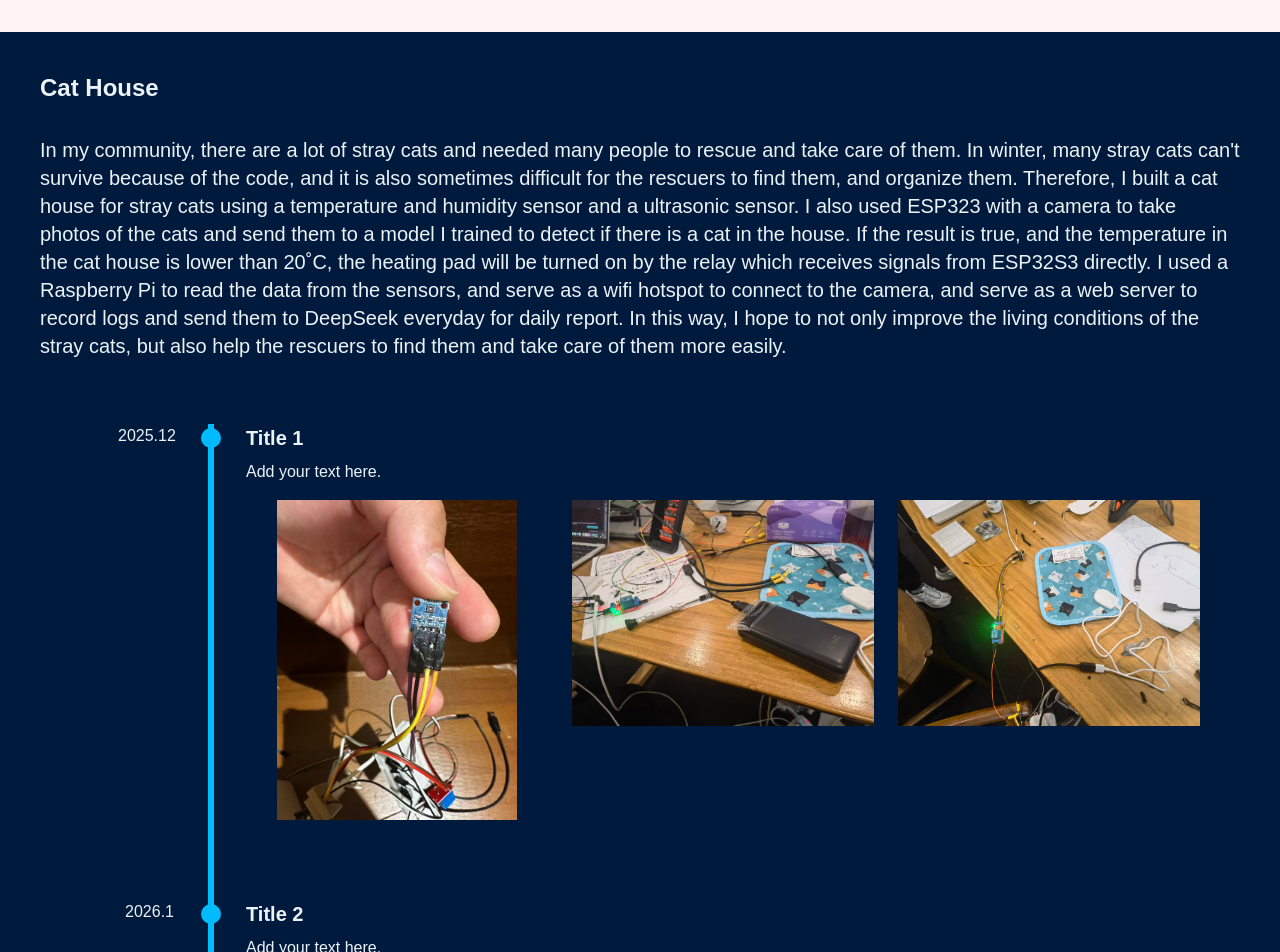
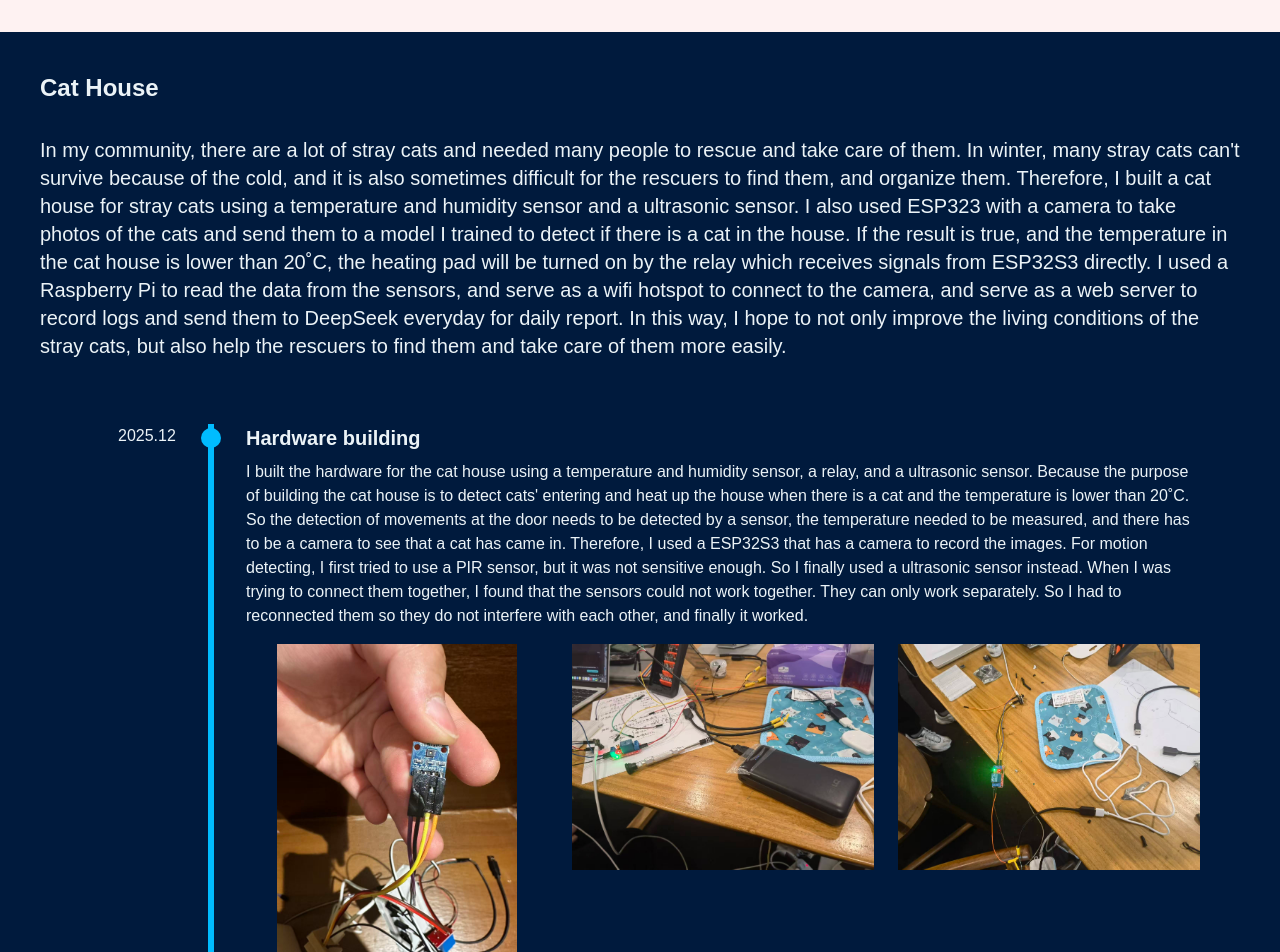
Before and after one commit to Heiji329810/portfolio-project, a React (Vite) app: page /cathouse in a window 1280 px wide. Shown: the part 80-1032 px from the top of the page. Built offline with nearby package versions, Linux system fonts and the light colour scheme.

Commit message:
include dist folder small project

```diff
--- a/src/App.tsx
+++ b/src/App.tsx
@@ -4,7 +4,6 @@ import { ScreenHome } from "./components/pages/ScreenHome";
 import { ScreenProjects } from "./components/pages/ScreenProjects";
 
 import { MenuBar } from "./components/pages/menu-bar";
-import { AboutECommerce } from "./components/pages/about-ecommerse";
 import { ScreenCathouse } from "./components/pages/ScreenCathouse";
 import { ScreenExploration } from "./components/pages/ScreenExploration";
 import { ScreenContact } from "./components/pages/ScreenContact";
--- a/src/components/pages/ScreenCathouse.tsx
+++ b/src/components/pages/ScreenCathouse.tsx
@@ -2,15 +2,15 @@ export function ScreenCathouse() {
   return (
     <div className="p-10">
       <h1 className="mb-8 text-2xl font-bold">Cat House</h1>
-      <h5 className="mb-6 text-xl">In my community, there are a lot of stray cats and needed many people to rescue and take care of them. In winter, many stray cats can't survive because of the code, and it is also sometimes difficult for the rescuers to find them, and organize them. Therefore, I built a cat house for stray cats using a temperature and humidity sensor and a ultrasonic sensor. I also used ESP323 with a camera to take photos of the cats and send them to a model I trained to detect if there is a cat in the house. If the result is true, and the temperature in the cat house is lower than 20˚C, the heating pad will be turned on by the relay which receives signals from ESP32S3 directly. I used a Raspberry Pi to read the data from the sensors, and serve as a wifi hotspot to connect to the camera, and serve as a web server to record logs and send them to DeepSeek everyday for daily report. In this way, I hope to not only improve the living conditions of the stray cats, but also help the rescuers to find them and take care of them more easily.</h5>
+      <h5 className="mb-6 text-xl">In my community, there are a lot of stray cats and needed many people to rescue and take care of them. In winter, many stray cats can't survive because of the cold, and it is also sometimes difficult for the rescuers to find them, and organize them. Therefore, I built a cat house for stray cats using a temperature and humidity sensor and a ultrasonic sensor. I also used ESP323 with a camera to take photos of the cats and send them to a model I trained to detect if there is a cat in the house. If the result is true, and the temperature in the cat house is lower than 20˚C, the heating pad will be turned on by the relay which receives signals from ESP32S3 directly. I used a Raspberry Pi to read the data from the sensors, and serve as a wifi hotspot to connect to the camera, and serve as a web server to record logs and send them to DeepSeek everyday for daily report. In this way, I hope to not only improve the living conditions of the stray cats, but also help the rescuers to find them and take care of them more easily.</h5>
 
       <div className="p-10">
       <div className="relative ml-32 border-l-[6px] border-sky-400 pl-8">
         <div className="relative pb-10">
           <p className="absolute -left-32 top-0 w-24 pr-3 text-right pr-10">2025.12</p>
           <div className="absolute -left-[45px] top-1 size-5 rounded-full bg-sky-400" />
-          <h2 className="mb-2 text-xl font-bold">Title 1</h2>
-          <p className="mb-4">Add your text here.</p>
+          <h2 className="mb-2 text-xl font-bold">Hardware building</h2>
+          <p className="mb-4">I built the hardware for the cat house using a temperature and humidity sensor, a relay, and a ultrasonic sensor. Because the purpose of building the cat house is to detect cats' entering and heat up the house when there is a cat and the temperature is lower than 20˚C. So the detection of movements at the door needs to be detected by a sensor, the temperature needed to be measured, and there has to be a camera to see that a cat has came in. Therefore, I used a ESP32S3 that has a camera to record the images. For motion detecting, I first tried to use a PIR sensor, but it was not sensitive enough. So I finally used a ultrasonic sensor instead. When I was trying to connect them together, I found that the sensors could not work together. They can only work separately. So I had to reconnected them so they do not interfere with each other, and finally it worked.</p>
           <div className="mx-auto mb-10 grid max-w-5xl grid-cols-1 gap-6 md:grid-cols-3">
           <img
             src="/images/cathouse/temp-humid.jpg"
@@ -33,7 +33,7 @@ export function ScreenCathouse() {
         <div className="relative pb-10">
           <p className="absolute -left-32 top-0 w-24 pr-3 text-right pr-10">2026.1</p>
           <div className="absolute -left-[45px] top-1 size-5 rounded-full bg-sky-400" />
-          <h2 className="mb-2 text-xl font-bold">Title 2</h2>
+          <h2 className="mb-2 text-xl font-bold">Connection success</h2>
           <p className="mb-4">Add your text here.</p>
           <div className="mx-auto mb-10 grid max-w-5xl grid-cols-1 gap-6 md:grid-cols-2">
           <img
--- a/src/components/pages/ScreenHome.tsx
+++ b/src/components/pages/ScreenHome.tsx
@@ -1,10 +1,4 @@
 import selfie from "../../assets/homepage/selfie.png"
-
-const homePictures = [
-  { title: "Falling Sand" },
-  { title: "Body Segmentation Dots" },
-  { title: "" },
-]
 
 export function ScreenHome() {
   return (
--- a/src/components/pages/about-ecommerse.tsx
+++ b/src/components/pages/about-ecommerse.tsx
@@ -1,4 +1,3 @@
-import React from 'react'
 import { motion } from 'motion/react'
 
 export const AboutECommerce = () => {
--- a/src/components/pages/menu-bar.tsx
+++ b/src/components/pages/menu-bar.tsx
@@ -1,6 +1,5 @@
-import React, { useRef } from 'react'
+import { useRef } from 'react'
 import { useLocation } from 'react-router'
-import { Apple, ArrowDownCircle } from 'lucide-react'
 import { TimelineAnimation } from '@/components/ui/timeline-animation'
 import { useMediaQuery } from '@/components/use-media-query'
 import MotionDrawer from '@/components/ui/motion-drawer'
```
Also changed, not shown: src/components/pages/ScreenExploration.tsx (+0 -10 lines), 144 other files (tests, documents, lock files or other folders).
